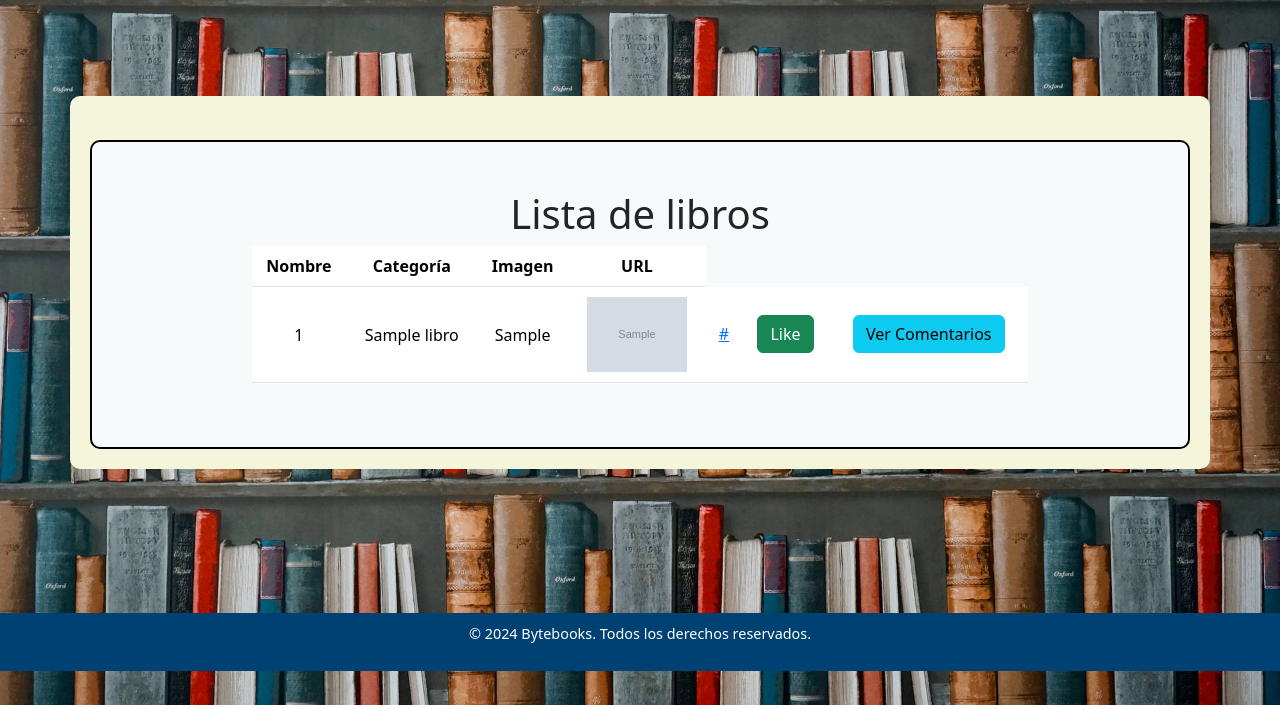
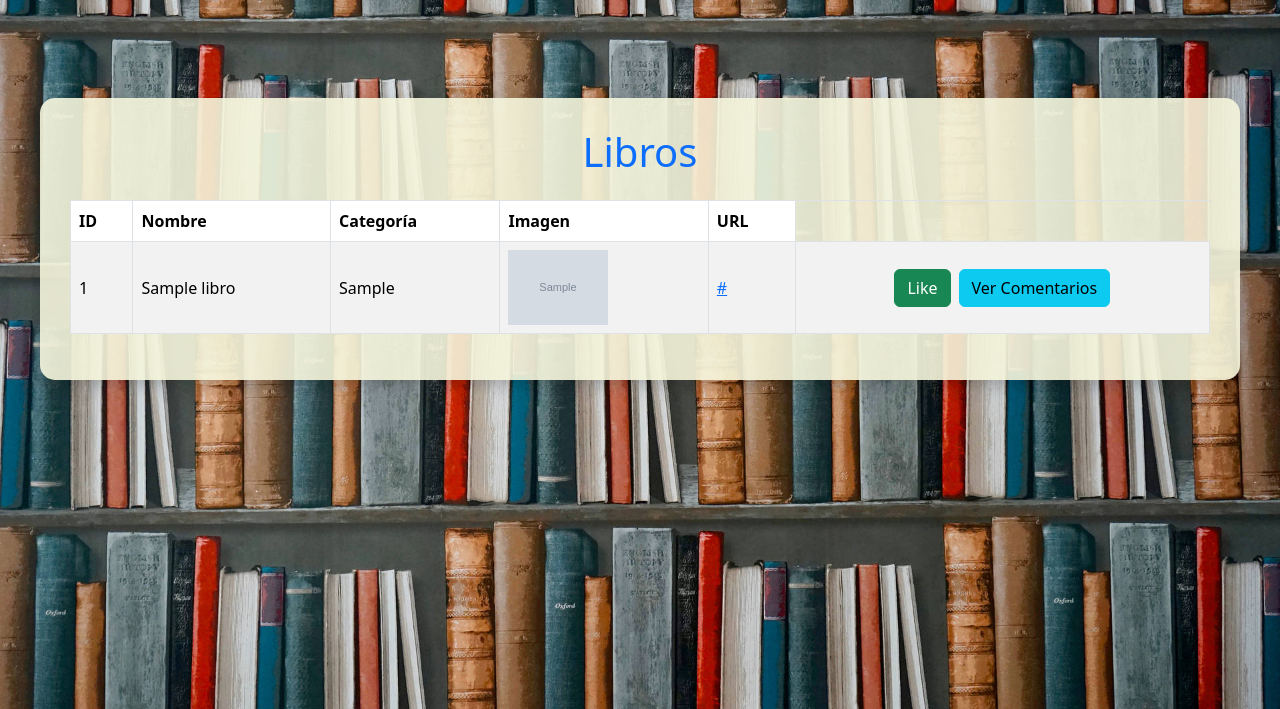
Before and after one commit to Codemaker83639/Bytebooks_2.0, a Flask app: page /user/view_books in a window 1280 px wide. Shown: the part 95-804 px from the top of the page. Run offline with Flask 3, Linux system fonts and the light colour scheme; tables that the repository leaves empty hold one stand-in row (values such as "Sample post"); grey boxes marked "Sample" are stand-in pictures.

Commit message:
User more chance

```diff
--- a/templates/user/index.html
+++ b/templates/user/index.html
@@ -107,13 +107,13 @@
                 <!-- Aquí va tu contenido principal -->
                 <div class="p-5 bg-light">
                     <div class="container" style="max-width: 800px; margin: 0 auto; text-align: center;">
-                        <h1 class="display-3">Bienvenid@ a Bytebooks</h1>
+                        <h1 class="display-3"> {{ user.nombre }} a Bytebooks</h1>
                         <p class="lead">La plataforma ideal para descargar guías de programación.</p>
                         <hr class="my-2">
                         <p>Explora nuestra biblioteca de recursos gratuitos.</p>
                         <p class="lead">
-                            <a class="btn btn-success btn-lg rounded-btn" href="/byte/login" role="button">
-                                Iniciar sesion
+                            <a class="btn btn-success btn-lg rounded-btn" href="{{ url_for('user.book_likes') }}" role="button">
+                                Ver Guías
                             </a>
                         </p>
 
--- a/templates/user/view_books.html
+++ b/templates/user/view_books.html
@@ -4,15 +4,15 @@
 <head>
     <meta charset="UTF-8">
     <meta name="viewport" content="width=device-width, initial-scale=1.0">
-    <title>Bytebooks</title>
+    <title>Libros</title>
     <link rel="icon" href="/static/images/Logoi.ico" type="image/x-icon">
     <link href="https://cdn.jsdelivr.net/npm/bootstrap@5.3.2/dist/css/bootstrap.min.css" rel="stylesheet">
 
     <style>
-        /* Fondo para todo el body */
+        /* Fondo general */
         body {
+            margin: 0;
             height: 100%;
-            margin: 0;
             background-image: url('/static/images/Fondo.jpg');
             background-size: cover;
             background-repeat: no-repeat;
@@ -20,40 +20,51 @@
             background-position: center;
         }
 
-        /* Configuración de contenido */
+        /* Contenedor principal */
         .content {
             min-height: 100%;
             display: flex;
             flex-direction: column;
         }
 
-        /* Aseguramos que el pie esté siempre en el fondo */
+        /* Pie de página */
         footer {
             background-color: #004173;
             color: white;
-            padding: 10px 0;
-            /* Reducido el padding */
             text-align: center;
             font-size: 0.9rem;
-            /* Reducido el tamaño del texto */
+            padding: 10px 0;
             margin-top: auto;
-            /* Esto empuja el pie hacia el fondo */
         }
 
-        /* Estilo para las tarjetas de los libros */
-        .card-img-top {
-            max-height: 200px;
-            object-fit: cover;
+        /* Tarjetas y tablas */
+        .table-container {
+            margin: 50px auto;
+            background-color: rgba(245, 245, 220, 0.9);
+            padding: 30px;
+            border-radius: 15px;
+            max-width: 1200px;
+            box-shadow: 0 6px 15px rgba(0, 0, 0, 0.2);
         }
 
-        .card-body {
-            text-align: center;
+        .table th, .table td {
+            vertical-align: middle;
         }
 
+        .table thead {
+            background-color: #004173;
+            color: white;
+        }
+
+        .table tbody tr:hover {
+            background-color: #f2f2f2;
+        }
+
+        /* Botones */
         .btn-primary {
             background-color: #004173;
             border-color: #004173;
-            transition: background-color 0.3s;
+            transition: all 0.3s ease;
         }
 
         .btn-primary:hover {
@@ -61,60 +72,38 @@
             border-color: #005a99;
         }
 
-        .table th,
-        .table td {
-            vertical-align: middle;
+        .btn-success {
+            transition: all 0.3s ease;
         }
 
-        /* Fondo de la tabla */
-        .table-container {
-            margin-top: 30px;
-            background-color: #f5f5dc;
-            /* Fondo semitransparente */
-            padding: 20px;
-            border-radius: 10px;
+        .btn-success:hover {
+            background-color: #218838;
+            border-color: #1e7e34;
         }
 
-        /* Estilo para el fondo blanco con la línea negra */
-        .p-5.bg-light {
-            background-color: #f8f9fa;
-            /* Fondo blanco */
-            border: 2px solid black;
-            /* Línea negra alrededor */
-            border-radius: 10px;
-            /* Bordes redondeados */
+        .btn-info {
+            transition: all 0.3s ease;
         }
 
-        .table td {
-            padding: 10px;
+        .btn-info:hover {
+            background-color: #17a2b8;
+            border-color: #138496;
         }
     </style>
-
 </head>
 
+<body>
     {% include 'user/Cabecera.html' %}
-
-
-<body>
-
     <br>
     <br>
-    <br>
-
     <div class="content">
-        <div class="container my-4 table-container">
-            <h2 class="text-center mb-4"></h2>
-
+        <div class="container table-container">
+            <h1 class="text-center mb-4 text-primary">Libros</h1>
             <div class="table-responsive">
-                <!-- Aquí va tu contenido principal -->
-                <div class="p-5 bg-light">
-                    <div class="container" style="max-width: 800px; margin: 0 auto; text-align: center;">
-
-                            <h1>Lista de libros</h1>
-
-                            <table class="table">
+                <table class="table table-bordered table-striped">
                     <thead>
                         <tr>
+                            <th>ID</th>
                             <th>Nombre</th>
                             <th>Categoría</th>
                             <th>Imagen</th>
@@ -124,35 +113,40 @@
                     <tbody>
                         {% for libro in libros %}
                         <tr>
-                                        <td>{{ libro.id_libro}} </td>
+                            <td>{{ libro.id_libro }}</td>
                             <td>{{ libro.nombre_libro }}</td>
                             <td>{{ libro.categoria }}</td>
                             <td>
-                                            <img src="{{ url_for('static', filename='uploads/' + libro.imagen) }}" alt="{{ libro.nombre_libro }}" style="width: 100px;">
+                                <img src="{{ url_for('static', filename='uploads/' + libro.imagen) }}"
+                                     alt="{{ libro.nombre_libro }}" style="width: 100px;">
                             </td>
-                                        <td><a href="{{ libro.url }}" target="_blank">{{ libro.url }}</a></td>
+                            <td><a href="{{ libro.url }}" target="_blank" class="text-primary">{{ libro.url }}</a></td>
                             <td>
-                                        <form action="{{ url_for('user.like_book', libro_id=libro.id_libro) }}" method="POST" style="display: inline;">
+                                <div class="d-flex justify-content-center gap-2">
+                                    <form action="{{ url_for('user.like_book', libro_id=libro.id_libro) }}"
+                                          method="POST" class="d-inline">
                                         <button type="submit" class="btn btn-success">Like</button>
                                     </form>
-                                    </td>
-                                    <td>
-                                        <a href="{{ url_for('user.view_comments', libro_id=libro.id_libro) }}" class="btn btn-info">Ver Comentarios</a>
+                                    <a href="{{ url_for('user.view_comments', libro_id=libro.id_libro) }}"
+                                       class="btn btn-info">Ver Comentarios</a>
+                                </div>
                             </td>
                         </tr>
                         {% endfor %}
                     </tbody>
                 </table>
             </div>
-
-
-
-
-    </div>
-
         </div>
     </div>
-</div>
+    <br>
+    <br>
+    <br>
+    <br>
+    <br>
+    <br>
+    <br>
+    <br>
+    <br>
     <br>
     <br>
     <br>
@@ -162,5 +156,4 @@
     {% include 'user/Pie.html' %}
 </body>
 
-
 </html>
```
Also changed, not shown: templates/byte/byte_book_likes.html (+18 -1 lines), templates/user/book_likes.html (+18 -1 lines). Lines whose indentation alone changed are shown as unchanged.
